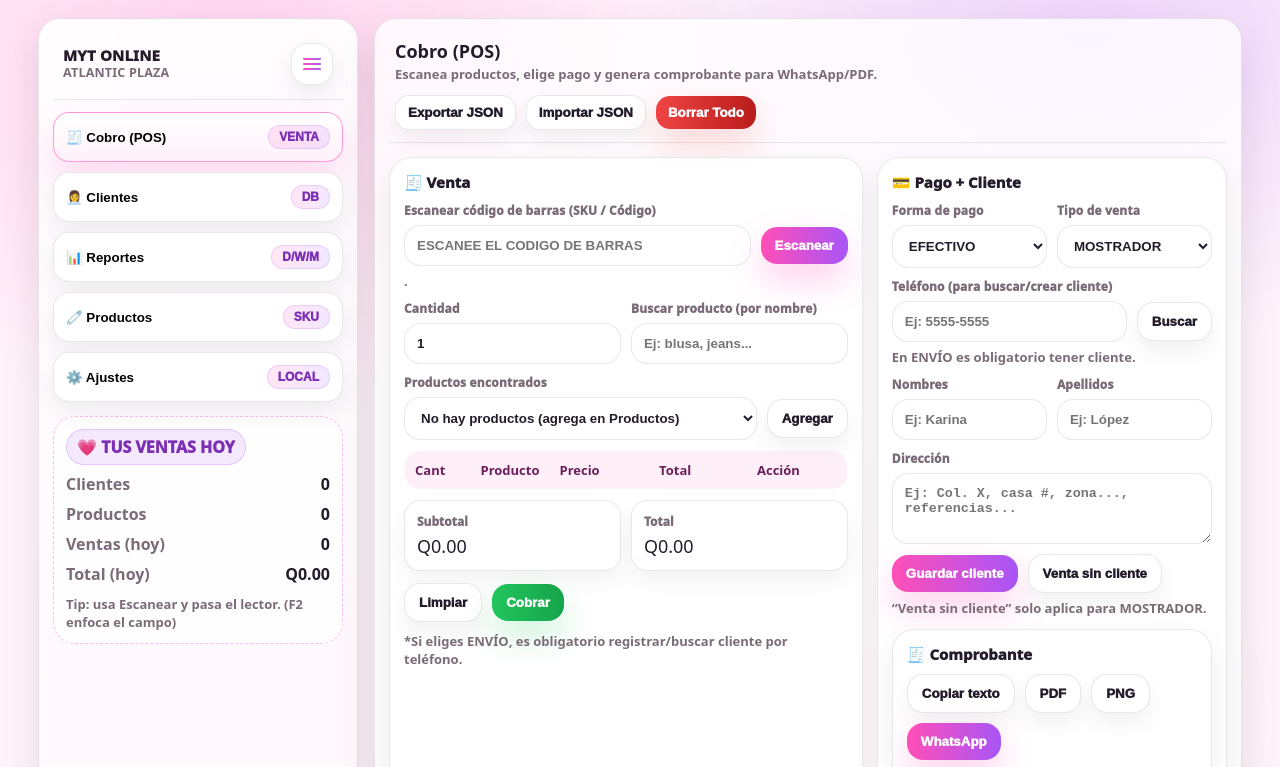
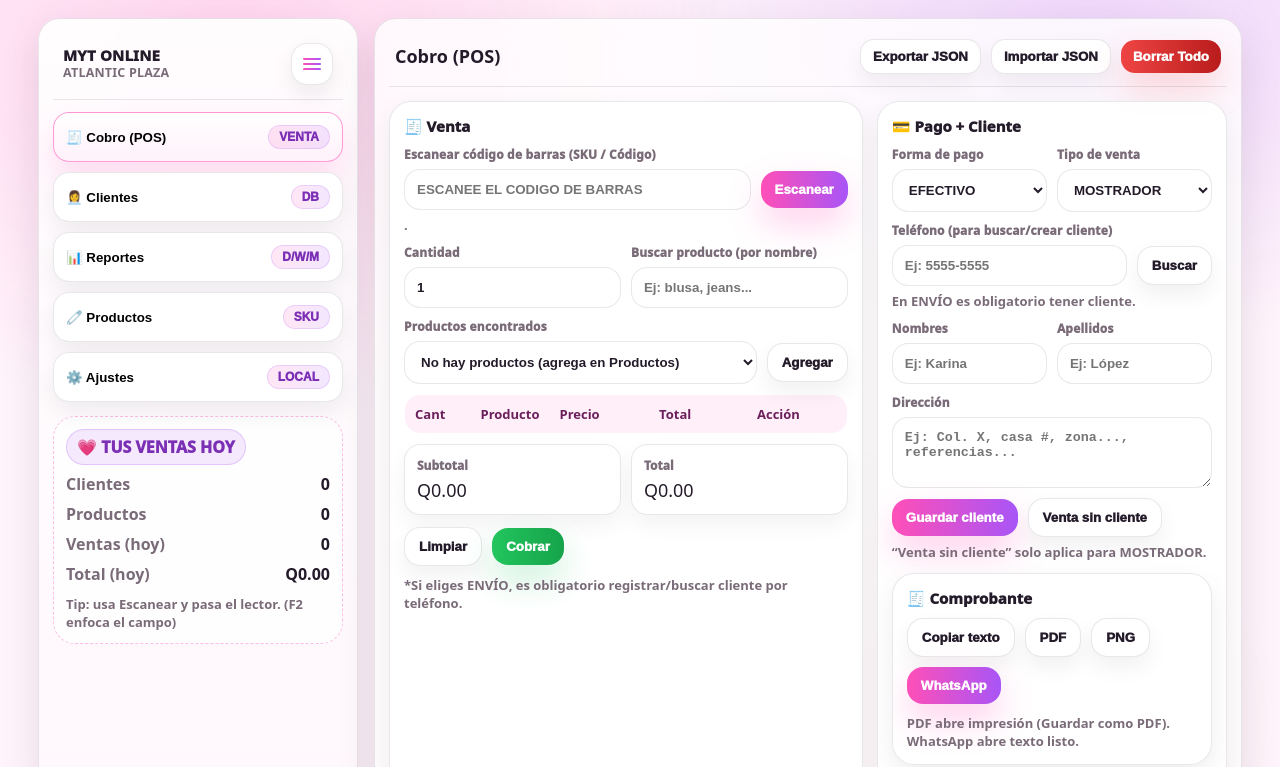
Before and after one commit to MARCKBUSSISNES/MTR-PLAZA, a plain HTML site: page index.html in a window 1280 px wide. Shown: the top 767 px of the page. Drawn offline with Linux system fonts and the light colour scheme.

Commit message:
Update index.html

```diff
--- a/index.html
+++ b/index.html
@@ -898,7 +898,7 @@ function pad(n,len=6){ return String(n).padStart(len,"0"); }
 
 // ---------- UI Nav ----------
 const views = {
-  pos: {title:"Cobro (POS)", sub:"Escanea productos, elige pago y genera comprobante para WhatsApp/PDF."},
+  pos: {title:"Cobro (POS)", sub:""},
   clients: {title:"Clientes", sub:"Busca por teléfono, edita y usa para envíos."},
   reports: {title:"Reportes", sub:"Diario / Semanal / Mensual con historial de ventas."},
   products: {title:"Productos", sub:"Agrega productos con código, nombre, precio y stock."},
```
